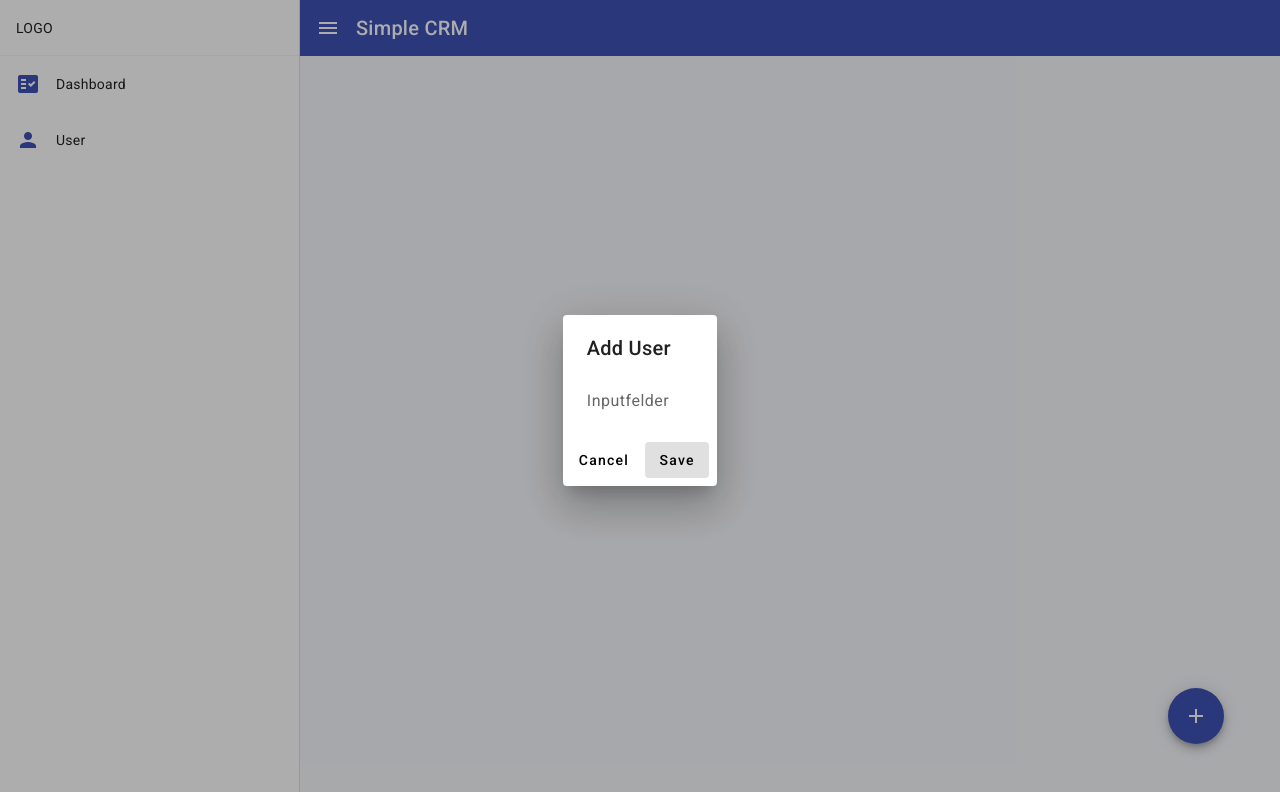
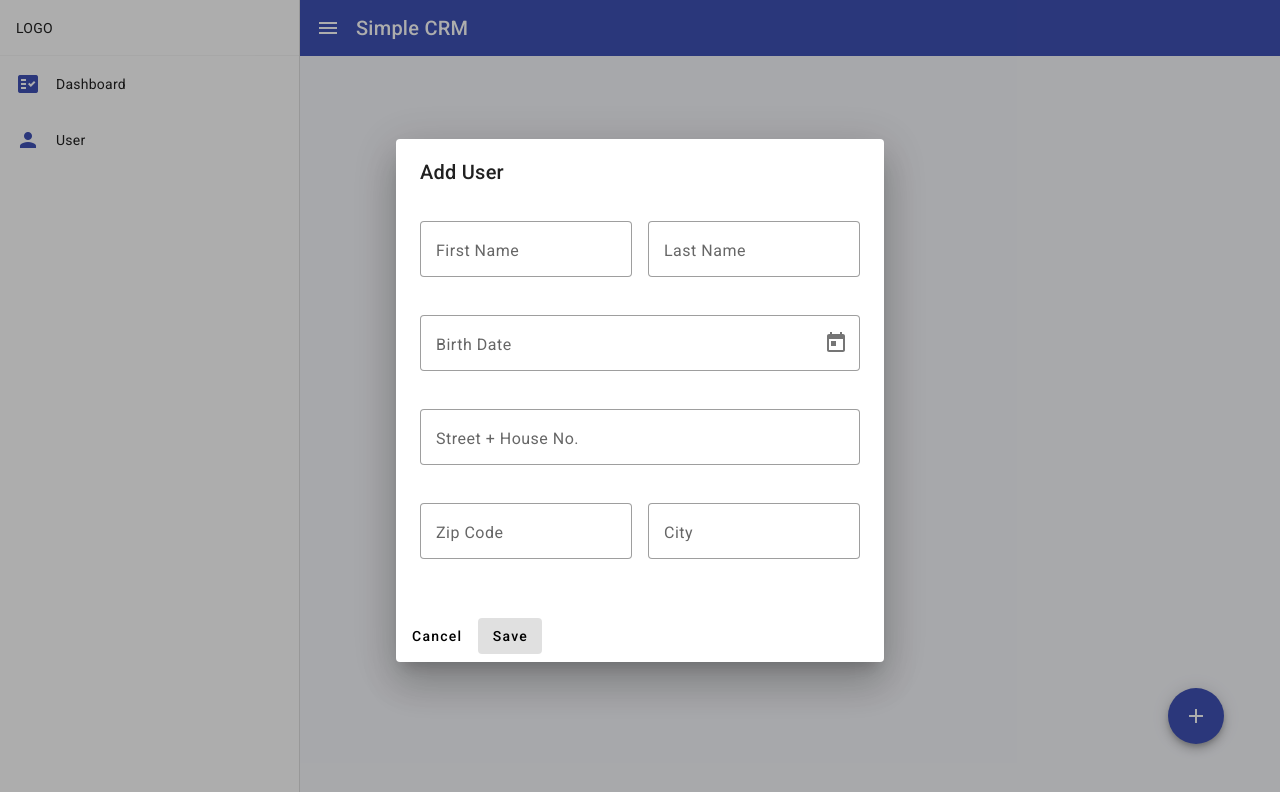
Before and after one commit to ManuKapolke/simple-crm, an Angular app: page /user in a window 1280 px wide. Both pictures are taken after a click on the button "add". Shown: the top 792 px of the page. Built offline with nearby package versions, Linux system fonts and the light colour scheme.

Commit message:
dialog-add-user input fields

```diff
--- a/src/app/dialog-add-user/dialog-add-user.component.html
+++ b/src/app/dialog-add-user/dialog-add-user.component.html
@@ -1,6 +1,50 @@
 <h1 mat-dialog-title>Add User</h1>
 <div mat-dialog-content>
-    Inputfelder
+    <div class="input-row">
+        <mat-form-field appearance="outline">
+            <mat-label>First Name</mat-label>
+            <input matInput>
+            <!-- <mat-hint>Please enter your first name.</mat-hint> -->
+        </mat-form-field>
+
+        <mat-form-field appearance="outline">
+            <mat-label>Last Name</mat-label>
+            <input matInput>
+            <!-- <mat-hint>Please enter your last name.</mat-hint> -->
+        </mat-form-field>
+    </div>
+
+    <div class="input-row">
+        <mat-form-field appearance="outline" class="full-width">
+            <mat-label>Birth Date</mat-label>
+            <input matInput [matDatepicker]="picker1">
+            <!-- <mat-hint>MM/DD/YYYY</mat-hint> -->
+            <mat-datepicker-toggle matIconSuffix [for]="picker1"></mat-datepicker-toggle>
+            <mat-datepicker #picker1></mat-datepicker>
+        </mat-form-field>
+    </div>
+
+    <div class="input-row">
+        <mat-form-field appearance="outline" class="full-width">
+            <mat-label>Street + House No.</mat-label>
+            <input matInput>
+            <!-- <mat-hint>Please enter your first name.</mat-hint> -->
+        </mat-form-field>
+    </div>
+
+    <div class="input-row">
+        <mat-form-field appearance="outline">
+            <mat-label>Zip Code</mat-label>
+            <input matInput maxlength="5">
+            <!-- <mat-hint>Please enter your first name.</mat-hint> -->
+        </mat-form-field>
+
+        <mat-form-field appearance="outline">
+            <mat-label>City</mat-label>
+            <input matInput>
+            <!-- <mat-hint>Please enter your last name.</mat-hint> -->
+        </mat-form-field>
+    </div>
 </div>
 <div mat-dialog-actions>
     <button mat-button>Cancel</button>
--- a/src/app/dialog-add-user/dialog-add-user.component.scss
+++ b/src/app/dialog-add-user/dialog-add-user.component.scss
@@ -0,0 +1,5 @@
+.input-row {
+    display: flex;
+    gap: 16px;
+    padding: 8px 0;
+}
--- a/src/index.html
+++ b/src/index.html
@@ -1,8 +1,9 @@
 <!doctype html>
 <html lang="en">
+
 <head>
   <meta charset="utf-8">
-  <title>SimpleCrm</title>
+  <title>SimpleCRM</title>
   <base href="/">
   <meta name="viewport" content="width=device-width, initial-scale=1">
   <link rel="icon" type="image/x-icon" href="favicon.ico">
@@ -10,7 +11,9 @@
   <link href="https://fonts.googleapis.com/css2?family=Roboto:wght@300;400;500&display=swap" rel="stylesheet">
   <link href="https://fonts.googleapis.com/icon?family=Material+Icons" rel="stylesheet">
 </head>
+
 <body class="mat-typography">
   <app-root></app-root>
 </body>
+
 </html>
--- a/src/styles.scss
+++ b/src/styles.scss
@@ -17,3 +17,7 @@ body {
     margin: 0;
     font-family: Roboto, "Helvetica Neue", sans-serif;
 }
+
+.full-width {
+    width: 100%;
+}
```
Also changed, not shown: src/app/app.module.ts (+9 -2 lines).
